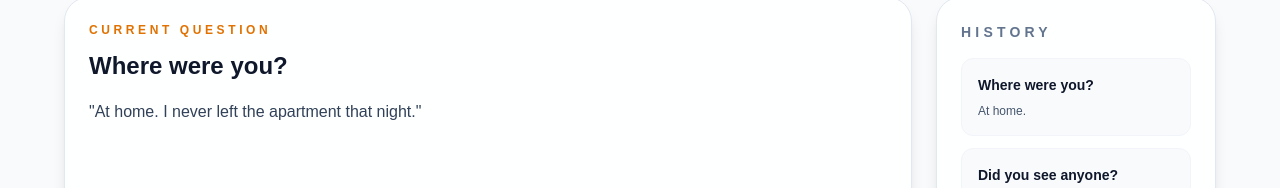
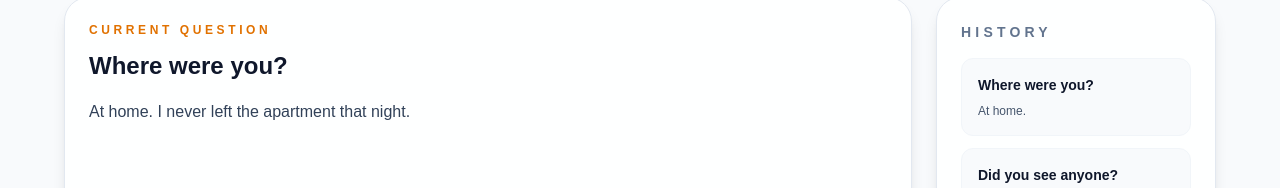
Before and after one commit to BobFarreras/crims-project, a Next.js app in the folder frontend/: page /game/interrogation in a window 1280 px wide. Shown: the part 151-339 px from the top of the page. Built offline with nearby package versions, Linux system fonts and the light colour scheme.

Commit message:
style: fix lint issues after auth MVP updates

```diff
--- a/frontend/features/auth/LoginFlow.tsx
+++ b/frontend/features/auth/LoginFlow.tsx
@@ -26,7 +26,7 @@ export default function LoginFlow() {
       } else {
         throw new Error('Login failed')
       }
-    } catch (e) {
+    } catch {
       setError('Login failed')
     }
   }
--- a/frontend/features/auth/RegisterFlow.tsx
+++ b/frontend/features/auth/RegisterFlow.tsx
@@ -17,7 +17,7 @@ export default function RegisterFlow() {
       if (!res.ok) throw new Error('Register failed')
       // After successful registration, navigate to login
       router.push('/login')
-    } catch (e) {
+  } catch {
       setError('Register failed')
     }
   }
--- a/frontend/features/interrogation/InterrogationPanel.tsx
+++ b/frontend/features/interrogation/InterrogationPanel.tsx
@@ -18,7 +18,7 @@ export default function InterrogationPanel() {
         <div className="rounded-3xl border border-slate-200 bg-white/90 p-6 shadow-lg">
           <div className="text-xs font-semibold uppercase tracking-[0.3em] text-amber-600">Current Question</div>
           <h2 className="mt-3 text-2xl font-semibold text-slate-900">Where were you?</h2>
-          <p className="mt-4 text-base leading-7 text-slate-700">"At home. I never left the apartment that night."</p>
+          <p className="mt-4 text-base leading-7 text-slate-700">At home. I never left the apartment that night.</p>
         </div>
 
         <aside className="rounded-3xl border border-slate-200 bg-white/90 p-6 shadow-lg">
```
Also changed, not shown: 1 other file (tests, documents, lock files or other folders).
